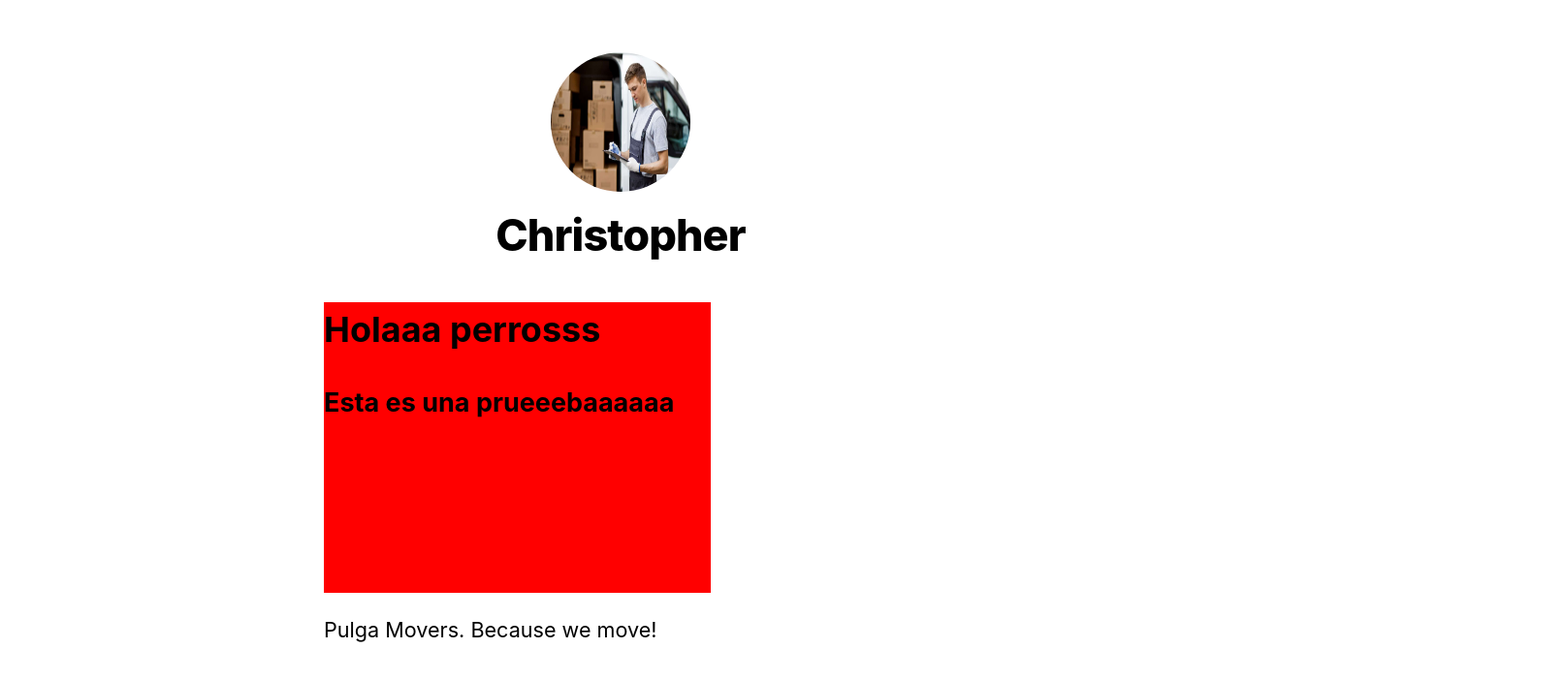
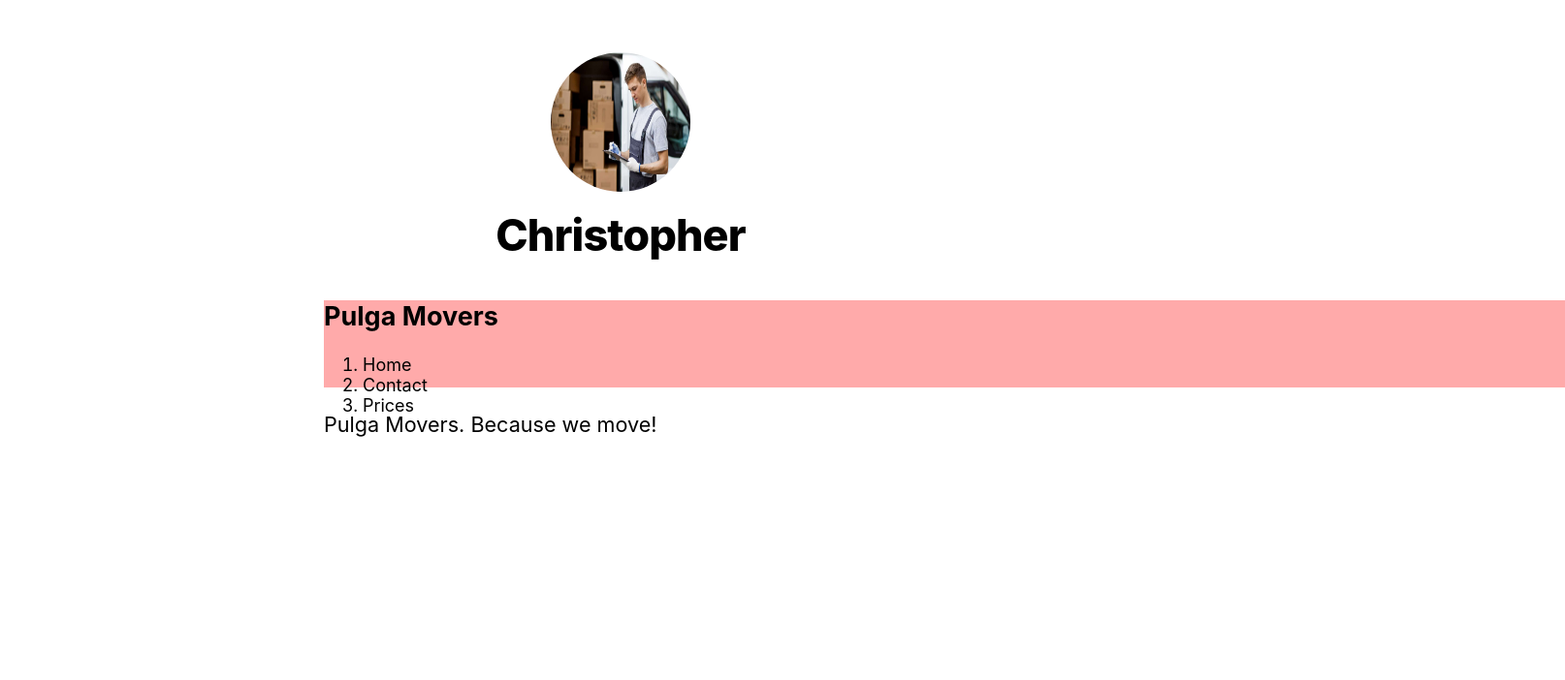
Before and after one commit to chantrex/movers, a Next.js app: page / in a window 1280 px wide. Shown: the top 702 px of the page at 97% size, 1614 px wide, since content can reach past the window. Built offline with nearby package versions, Linux system fonts and the light colour scheme.

Commit message:
First styles added to the Navbar component

```diff
--- a/components/Navbar/index.js
+++ b/components/Navbar/index.js
@@ -4,10 +4,16 @@ import styles from './navbar.module.css'
 export default function Navbar() {
   return(
     <>
-      <div className={styles.container}>
-        <h1>Holaaa perrosss</h1>
-        <h2>Esta es una prueeebaaaaaa</h2>
-      </div>
+      <section className={styles.container}>
+        <h1>Pulga Movers</h1>
+        <div>
+          <ol>
+            <li>Home</li>
+            <li>Contact</li>
+            <li>Prices</li>
+          </ol>
+        </div>
+      </section>
 
     </>
   );
--- a/components/Navbar/navbar.module.css
+++ b/components/Navbar/navbar.module.css
@@ -1,5 +1,5 @@
 .container {
-  background-color: red;
-  height: 300px;
-  width: 399px;
+  background-color: rgba(255, 0, 0, 0.332);
+  width: 100vw;
+  height: 5rem;
 }
--- a/styles/global.css
+++ b/styles/global.css
@@ -7,7 +7,7 @@ body {
   margin: 0;
   font-family: -apple-system, BlinkMacSystemFont, Segoe UI, Roboto, Oxygen, Ubuntu,
     Cantarell, Fira Sans, Droid Sans, Helvetica Neue, sans-serif;
-  line-height: 1.6;
+  /* line-height: 1.6; */
   font-size: 18px;
 }
 
```
